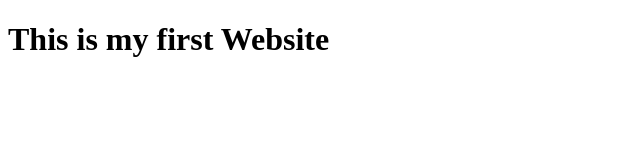
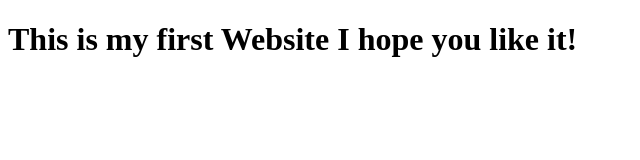
Before and after one commit to preetiahuja129/Coursera-course, a plain HTML site: page site/index.html in a window 1280 px wide. Shown: the whole page, without its empty margins (0-640 px from the left). Drawn offline with Linux system fonts and the light colour scheme.

Commit message:
Small change in my file

```diff
--- a/site/index.html
+++ b/site/index.html
@@ -4,6 +4,6 @@
 	<title>Hello Everyone !</title>
 </head>
 <body>
-<h1>This is my first Website</h1>
+<h1>This is my first Website I hope you like it!</h1>
 </body>
 </html>
```
